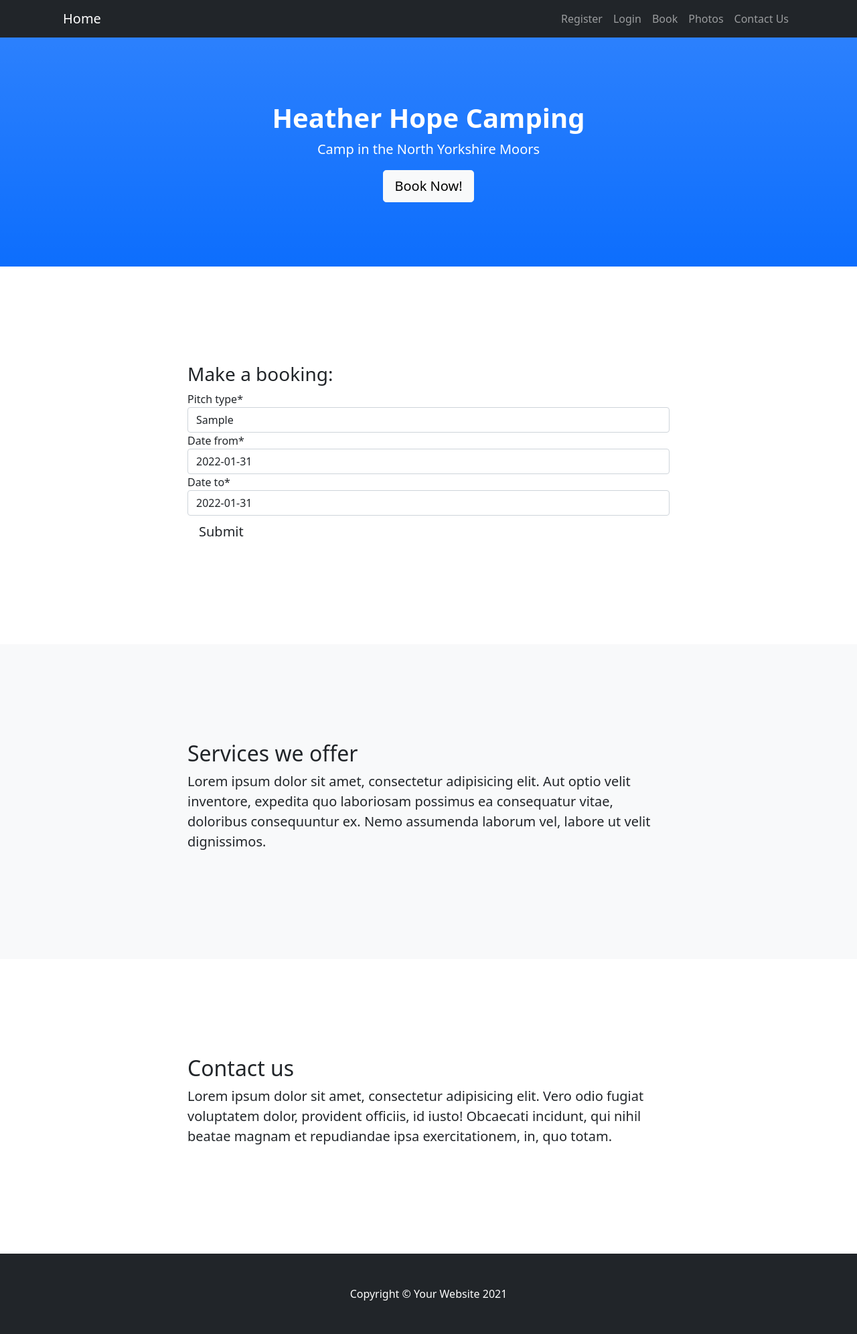
After one commit to Code-Institute-Submissions/mmoore483-camping_MayResub, a Django app: page /booking/ in a window 1280 px wide. The commit adds this page. Shown: the whole page at 67% size. Run offline with Django 3.2, Linux system fonts and the light colour scheme; tables that the repository leaves empty hold one stand-in row (values such as "Sample post"); some libraries are stand-ins or nearby versions.

Commit message:
Add crispy forms for booking page

```diff
--- /dev/null
+++ b/booking/forms.py
@@ -0,0 +1,8 @@
+from .models import Booking
+from django import forms
+
+
+class BookingForm(forms.ModelForm):
+    class Meta:
+        model = Booking
+        fields = ("pitch_type", "date_from", "date_to")
--- a/booking/urls.py
+++ b/booking/urls.py
@@ -2,5 +2,6 @@
 from . import views
 
 urlpatterns = [
-    path("", views.Home.as_view(), name="home")
+    path("", views.Home.as_view(), name="home"),
+    path("booking/", views.Booking.as_view(), name="booking")
 ]
--- a/booking/views.py
+++ b/booking/views.py
@@ -2,8 +2,13 @@
 from django.views import generic, View
 from django.http import HttpResponseRedirect
 from .models import CustomAccountManager
+from .forms import BookingForm
 
 
 class Home(View):
     def get(self, request):
         return render(request, "index.html")
+
+class Booking(View):
+    def get(self, request):
+        return render(request, "booking.html", {'booking_form': BookingForm()},)
--- a/heatherhope/settings.py
+++ b/heatherhope/settings.py
@@ -50,6 +50,7 @@
     'allauth.account',
     'allauth.socialaccount',
     'phonenumber_field',
+    'crispy_forms',
     'booking',
 ]
 
@@ -62,6 +63,8 @@
 ACCOUNT_EMAIL_REQUIRED = True
 ACCOUNT_USERNAME_REQUIRED = False
 ACCOUNT_AUTHENTICATION_METHOD = 'email'
+
+CRISPY_TEMPLATE_PACK = 'bootstrap4'
 
 MIDDLEWARE = [
     'django.middleware.security.SecurityMiddleware',
--- a/requirements.txt
+++ b/requirements.txt
@@ -4,6 +4,7 @@
 dj3-cloudinary-storage==0.0.6
 Django==3.2
 django-allauth==0.47.0
+django-crispy-forms==1.14.0
 django-phonenumber-field==6.0.0
 gunicorn==20.1.0
 oauthlib==3.2.0
--- a/templates/account/login.html
+++ b/templates/account/login.html
@@ -12,9 +12,8 @@
         <div class="col-md-8 mt-3 offset-md-2">
             <h3>{% trans "Sign In" %}</h3>
 
-            <p>{% blocktrans %}Welcome back to the code|star blog. To leave a comment or like a post, please log in. If
-                you
-                have not created an account yet, then <a class="link" href="{{ signup_url }}">sign up</a>
+            <p>{% blocktrans %}Welcome to Heather Hope Camping, to make a booking please log in.
+                If have not created an account yet, then <a class="link" href="{{ signup_url }}">sign up</a>
                 first.{% endblocktrans %}</p>
         </div>
     </div>
--- a/templates/base.html
+++ b/templates/base.html
@@ -10,13 +10,13 @@
         <title>Heather Hope Camping</title>
         <link rel="icon" type="image/x-icon" href="assets/favicon.ico" />
         <!-- Core theme CSS (includes Bootstrap)-->
-        <link href="static/assets/css/style.css" rel="stylesheet" />
+        <link  rel="stylesheet" href="{% static 'assets/css/style.css' %}" />
     </head>
     <body id="page-top">
         <!-- Navigation-->
         <nav class="navbar navbar-expand-lg navbar-dark bg-dark fixed-top" id="mainNav">
             <div class="container px-4">
-                <a class="navbar-brand" href="#page-top">Home</a>
+                <a class="navbar-brand" href="{% url 'home' %}">Home</a>
                 <button class="navbar-toggler" type="button" data-bs-toggle="collapse" data-bs-target="#navbarResponsive" aria-controls="navbarResponsive" aria-expanded="false" aria-label="Toggle navigation"><span class="navbar-toggler-icon"></span></button>
                 <div class="collapse navbar-collapse" id="navbarResponsive">
                     <ul class="navbar-nav ms-auto">
@@ -32,7 +32,7 @@
                         <a class="nav-link" href="{% url 'account_login' %}">Login</a>
                     </li>
                     {% endif %}
-                        <li class="nav-item"><a class="nav-link" href="">Book</a></li>
+                        <li class="nav-item"><a class="nav-link" href="{% url 'booking' %}">Book</a></li>
                         <li class="nav-item"><a class="nav-link" href="">Photos</a></li>
                         <li class="nav-item"><a class="nav-link" href="">Contact Us</a></li>
                     </ul>
--- /dev/null
+++ b/templates/booking.html
@@ -0,0 +1,45 @@
+{% extends "base.html" %}
+{% block content %}
+{% load crispy_forms_tags %}
+
+        <!-- About section-->
+        <section id="about">
+            <div class="container px-4">
+                <div class="row gx-4 justify-content-center">
+                    <div class="col-lg-8">
+                        <form>
+                            <h3>Make a booking:</h3>
+                            <form method="post" style="margin-top: 1.3em;">
+                                {{ booking_form | crispy }}
+                                {% csrf_token %}
+                                 <button type="submit" class="btn btn-signup btn-lg">Submit
+                                </button>
+                        </form>
+                    </div>
+                </div>
+            </div>
+        </section>
+        <!-- Services section-->
+        <section class="bg-light" id="services">
+            <div class="container px-4">
+                <div class="row gx-4 justify-content-center">
+                    <div class="col-lg-8">
+                        <h2>Services we offer</h2>
+                        <p class="lead">Lorem ipsum dolor sit amet, consectetur adipisicing elit. Aut optio velit inventore, expedita quo laboriosam possimus ea consequatur vitae, doloribus consequuntur ex. Nemo assumenda laborum vel, labore ut velit dignissimos.</p>
+                    </div>
+                </div>
+            </div>
+        </section>
+        <!-- Contact section-->
+        <section id="contact">
+            <div class="container px-4">
+                <div class="row gx-4 justify-content-center">
+                    <div class="col-lg-8">
+                        <h2>Contact us</h2>
+                        <p class="lead">Lorem ipsum dolor sit amet, consectetur adipisicing elit. Vero odio fugiat voluptatem dolor, provident officiis, id iusto! Obcaecati incidunt, qui nihil beatae magnam et repudiandae ipsa exercitationem, in, quo totam.</p>
+                    </div>
+                </div>
+            </div>
+        </section>
+
+{%endblock%}
```
